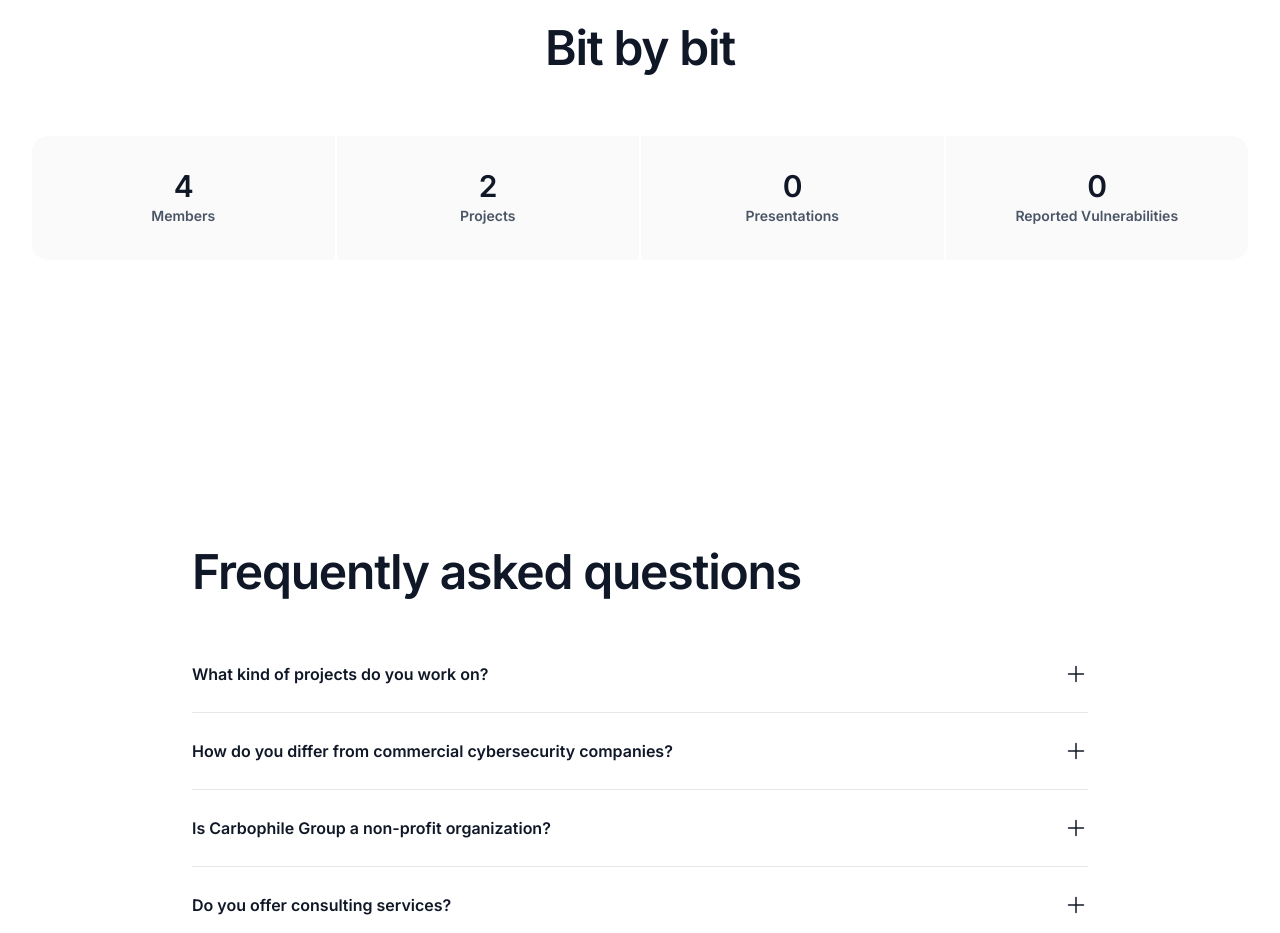
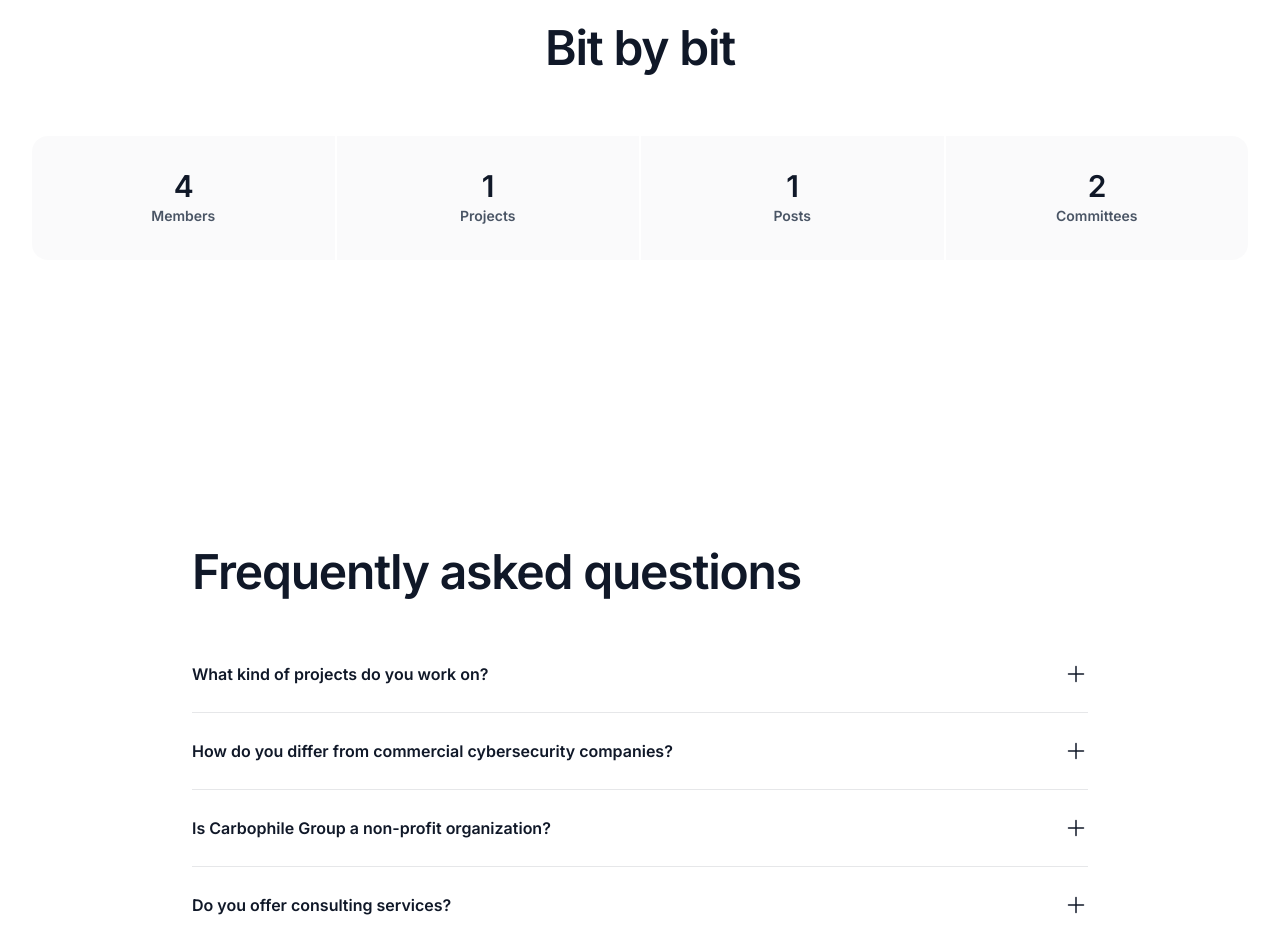
Before and after one commit to Carbophile/cg-hermes, a Next.js app: page /en in a window 1280 px wide. Shown: the part 1100-2033 px from the top of the page. Built offline with nearby package versions, Linux system fonts and the light colour scheme.

Commit message:
feat(stats): add dynamic blog and project stats (#34)

```diff
--- a/app/[lang]/_page/Stats.tsx
+++ b/app/[lang]/_page/Stats.tsx
@@ -40,14 +40,16 @@ import type { Dictionary } from "@l10n/Dict";
 
 interface StatsProps {
 	dict: Dictionary;
+	postCount: number;
+	projectCount: number;
 }
 
-const Stats = ({ dict }: StatsProps) => {
+const Stats = ({ dict, postCount, projectCount }: StatsProps) => {
 	const stats = [
 		{ name: dict.landing.stats?.members, value: "4" },
-		{ name: dict.landing.stats?.projects, value: "2" },
-		{ name: dict.landing.stats?.presentations, value: "0" },
-		{ name: dict.landing.stats?.vulnerabilities, value: "0" },
+		{ name: dict.landing.stats?.projects, value: projectCount.toString() },
+		{ name: dict.landing.stats?.posts, value: postCount.toString() },
+		{ name: dict.landing.stats?.committees, value: "2" },
 	];
 
 	return (
--- a/app/[lang]/page.tsx
+++ b/app/[lang]/page.tsx
@@ -14,8 +14,10 @@
  * limitations under the License.
  */
 
+import { getAllPosts } from "@blog/blog";
 import { getDict, type Lang } from "@l10n/dict";
 import { createMetadata } from "@lib/seo";
+import { getAllProjects } from "@projects/projects";
 import type { Metadata } from "next";
 import Faq from "./_page/Faq";
 import Landing from "./_page/Landing";
@@ -44,10 +46,19 @@ const RootPage = async ({ params }: RootPageProps) => {
 	const { lang } = (await params) as { lang: Lang };
 	const dict = await getDict(lang);
 
+	const [posts, projects] = await Promise.all([
+		getAllPosts(lang),
+		getAllProjects(lang),
+	]);
+
 	return (
 		<>
 			<Landing dict={dict} lang={lang} />
-			<Stats dict={dict} />
+			<Stats
+				dict={dict}
+				postCount={posts.length}
+				projectCount={projects.length}
+			/>
 			<Faq dict={dict} />
 		</>
 	);
--- a/l10n/dict.schema.json
+++ b/l10n/dict.schema.json
@@ -307,6 +307,10 @@
 				"stats": {
 					"description": "The statistics for the landing page.",
 					"properties": {
+						"committees": {
+							"description": "The title of the committees stat.",
+							"type": "string"
+						},
 						"heading": {
 							"description": "The heading of the stats section.",
 							"type": "string"
@@ -315,26 +319,16 @@
 							"description": "The title of the members stat.",
 							"type": "string"
 						},
-						"presentations": {
-							"description": "The title of the presentations stat.",
+						"posts": {
+							"description": "The title of the posts stat.",
 							"type": "string"
 						},
 						"projects": {
 							"description": "The title of the projects stat.",
 							"type": "string"
-						},
-						"vulnerabilities": {
-							"description": "The title of the vulnerabilities stat.",
-							"type": "string"
 						}
 					},
-					"required": [
-						"heading",
-						"members",
-						"presentations",
-						"projects",
-						"vulnerabilities"
-					],
+					"required": ["committees", "heading", "members", "posts", "projects"],
 					"type": "object"
 				}
 			},
--- a/l10n/dicts/CG-dict.en.json
+++ b/l10n/dicts/CG-dict.en.json
@@ -83,11 +83,11 @@
 		"foundingQuote": "I am greatly disappointed with the state of the non-profit cybersecurity sector in Croatia. We have no associations, no privacy advocacies, and no CVE numbering authorities. High-quality resources are few and far between. That's why we founded Carbophile Group, to change that.",
 		"mission": "At Carbophile Group, our mission is to keep it that way. We are a Croatian collective of cybersecurity experts, developers, and privacy advocates dedicated to building a safer digital world.",
 		"stats": {
+			"committees": "Committees",
 			"heading": "Bit by bit",
 			"members": "Members",
-			"presentations": "Presentations",
-			"projects": "Projects",
-			"vulnerabilities": "Reported Vulnerabilities"
+			"posts": "Posts",
+			"projects": "Projects"
 		}
 	},
 	"projects": {
--- a/l10n/dicts/CG-dict.hr.json
+++ b/l10n/dicts/CG-dict.hr.json
@@ -83,11 +83,11 @@
 		"foundingQuote": "Jako sam razočaran stanjem neprofitnog sektora kibernetičke sigurnosti u Hrvatskoj. Nemamo udruga, nemamo zagovornike za privatnost, i nemamo niti jedno tijelo za numeriranje CVE-ova. Visokokvalitetni resursi su rijetki. Zato smo osnovali Carbophile Group, kako bi to promijenili.",
 		"mission": "U Carbophile Grupi, naša je misija da tako i ostane. Mi smo hrvatska zajednica stručnjaka za kibernetičku sigurnost, programera, i zagovornika privatnosti posvećenih izgradnji sigurnijeg digitalnog svijeta.",
 		"stats": {
+			"committees": "Povjerenstava",
 			"heading": "Malo pomalo",
 			"members": "Članova",
-			"presentations": "Prezentacija",
-			"projects": "Projekata",
-			"vulnerabilities": "Prijavljenih ranjivosti"
+			"posts": "Objava",
+			"projects": "Projekata"
 		}
 	},
 	"projects": {
```
